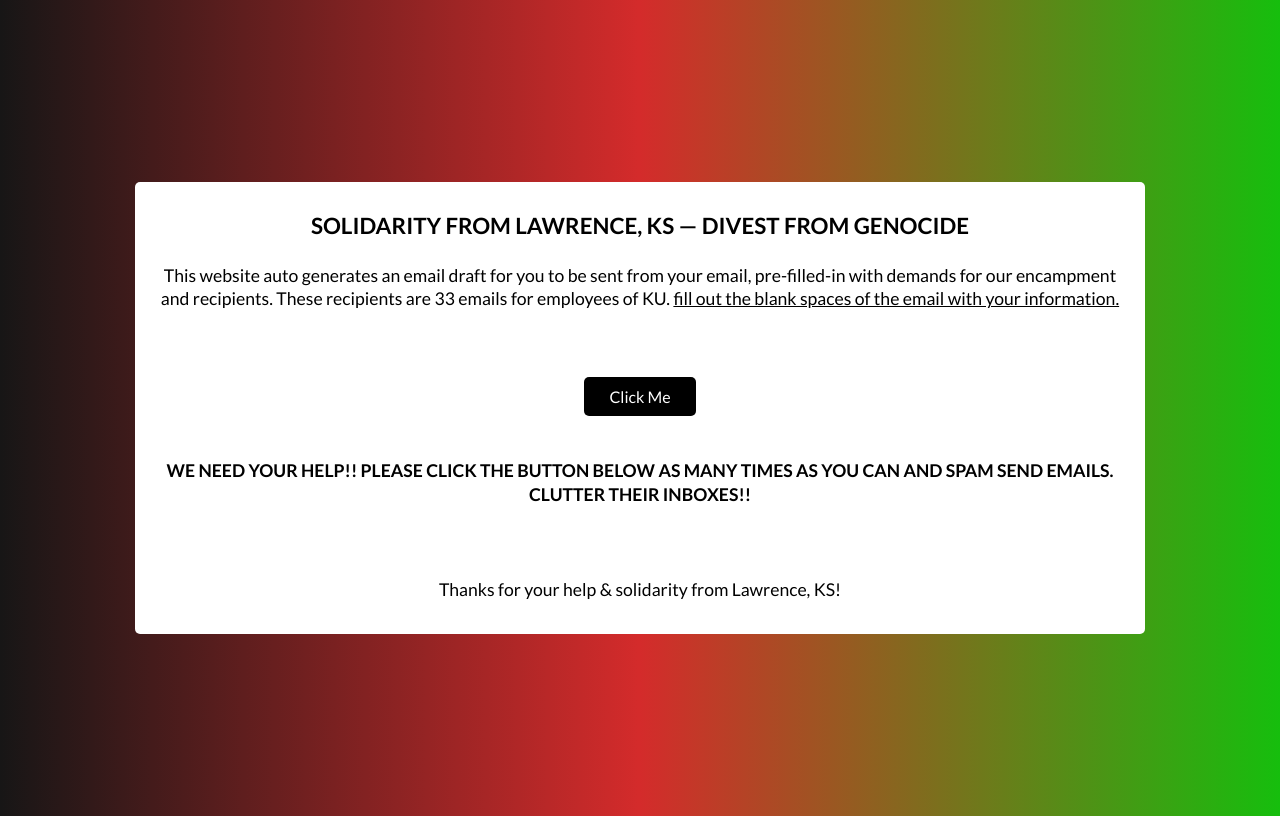
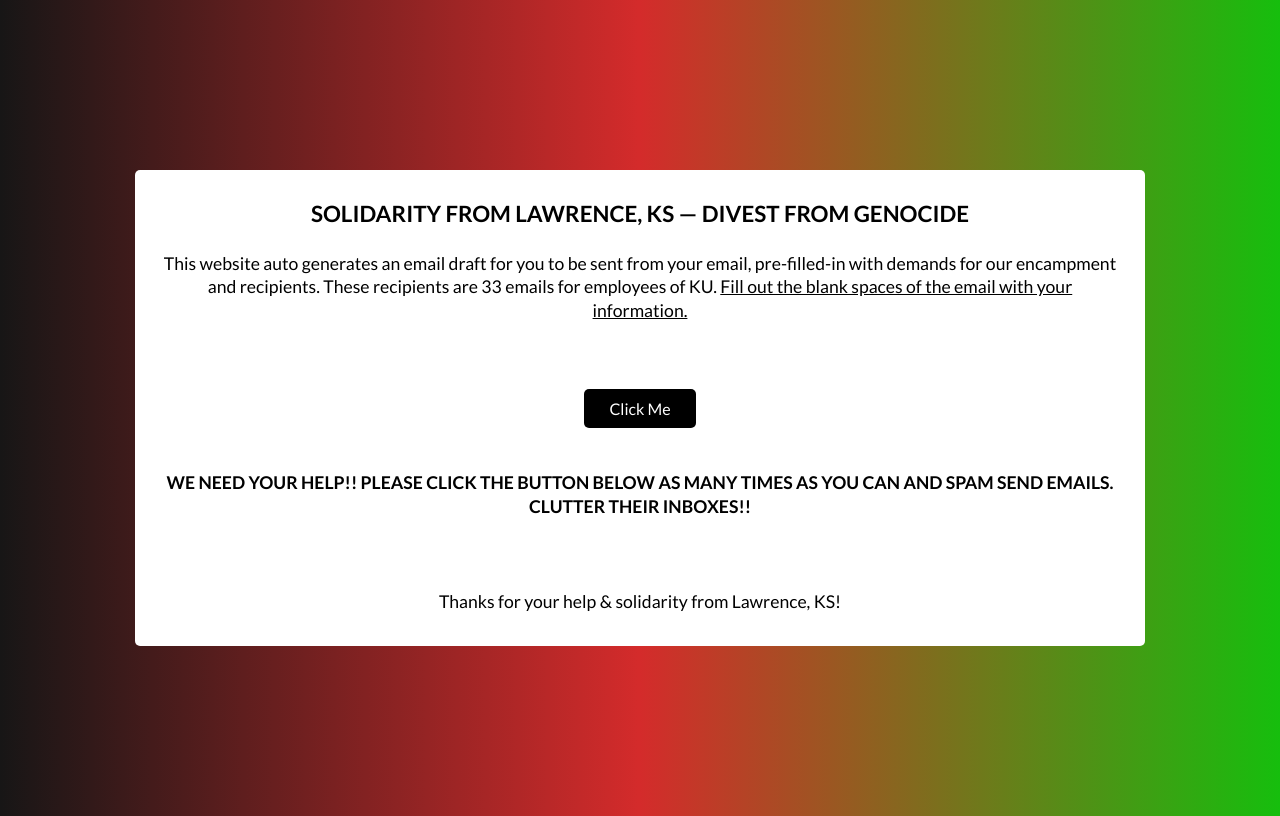
Before and after one commit to SamPrestigiacomo/kusjp, a plain HTML site: page index.html in a window 1280 px wide. Drawn offline with Linux system fonts and the light colour scheme.

Commit message:
Update index.html

```diff
--- a/index.html
+++ b/index.html
@@ -13,7 +13,7 @@
 <body>
     <div class="container">
         <h1>SOLIDARITY FROM LAWRENCE, KS — DIVEST FROM GENOCIDE<br><br></h1>
-        <p><span id="non-bold">This website auto generates an email draft for you to be sent from your email, pre-filled-in with demands for our encampment and recipients. These recipients are 33 emails for employees of KU. <span id="underline">fill out the blank spaces of the email with your information.</span></span><br><br></p>
+        <p><span id="non-bold">This website auto generates an email draft for you to be sent from your email, pre-filled-in with demands for our encampment and recipients. These recipients are 33 emails for employees of KU. <span id="underline">Fill out the blank spaces of the email with your information.</span></span><br><br></p>
 
         <a href="#" id="emailLink">Click Me</a>
         <p><span id="bold">WE NEED YOUR HELP!! PLEASE CLICK THE BUTTON BELOW AS MANY TIMES AS YOU CAN AND SPAM SEND EMAILS. CLUTTER THEIR INBOXES!!<br><br></span><br><br>Thanks for your help & solidarity from Lawrence, KS!</p>
```
